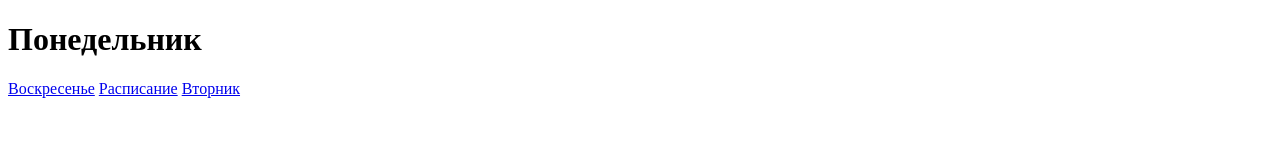
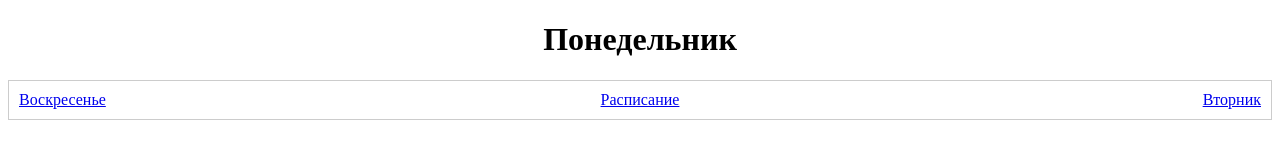
Before and after one commit to Andvl07/html, a plain HTML site: page montag.html in a window 1280 px wide. Drawn offline with Linux system fonts and the light colour scheme.

Commit message:
расставил ссылки

```diff
--- a/montag.html
+++ b/montag.html
@@ -4,12 +4,32 @@
     <meta charset="UTF-8">
     <meta name="viewport" content="width=device-width, initial-scale=1.0">
     <title>Document</title>
+    <style>
+        .container {
+            display: flex;
+            justify-content: space-between;
+            align-items: center;
+            padding: 10px;
+            border: 1px solid #ccc;
+        }
+        .left, .center, .right {
+            flex: 1;
+            text-align: center;
+        }
+        .left {
+            text-align: left;
+        }
+        .right {
+            text-align: right;
+        }
+    </style>
 </head>
 <body>
-    <h1>Понедельник</h1>
-    <a href="sontag.html">Воскресенье</a>
-    <a href="index.html">Расписание</a>
-    <a href="dienstag.html">Вторник</a>
-
+    <div class="center"><h1>Понедельник</h1></div>
+        <div class="container">
+        <div class="left"><a href="sontag.html">Воскресенье</a></div>
+        <div class="center"><a href="index.html">Расписание</a></div>
+        <div class="right"><a href="dienstag.html">Вторник</a></div>
+    </div>
 </body>
 </html>
```
Also changed, not shown: dienstag.html (+25 -3 lines), donnerstag.html (+25 -3 lines), freitag.html (+25 -3 lines), mitwoh.html (+25 -3 lines), samstag.html (+25 -3 lines), sontag.html (+38 -3 lines).
